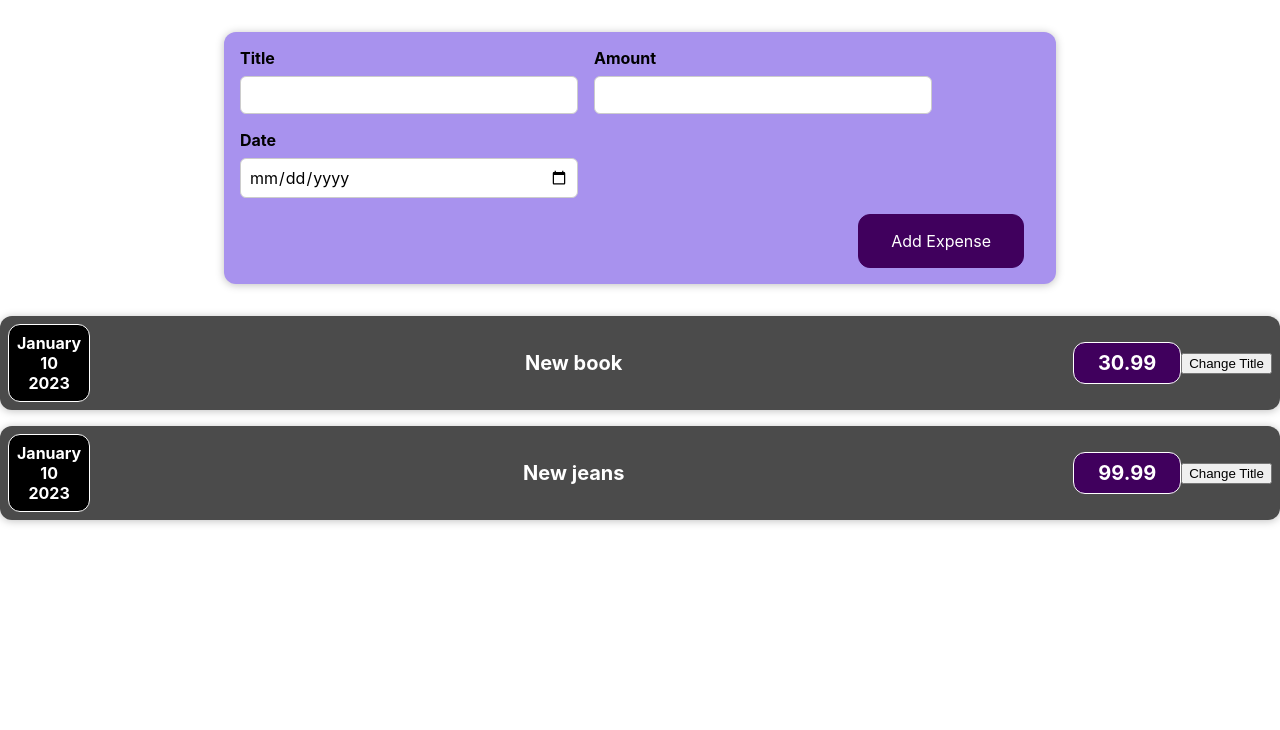
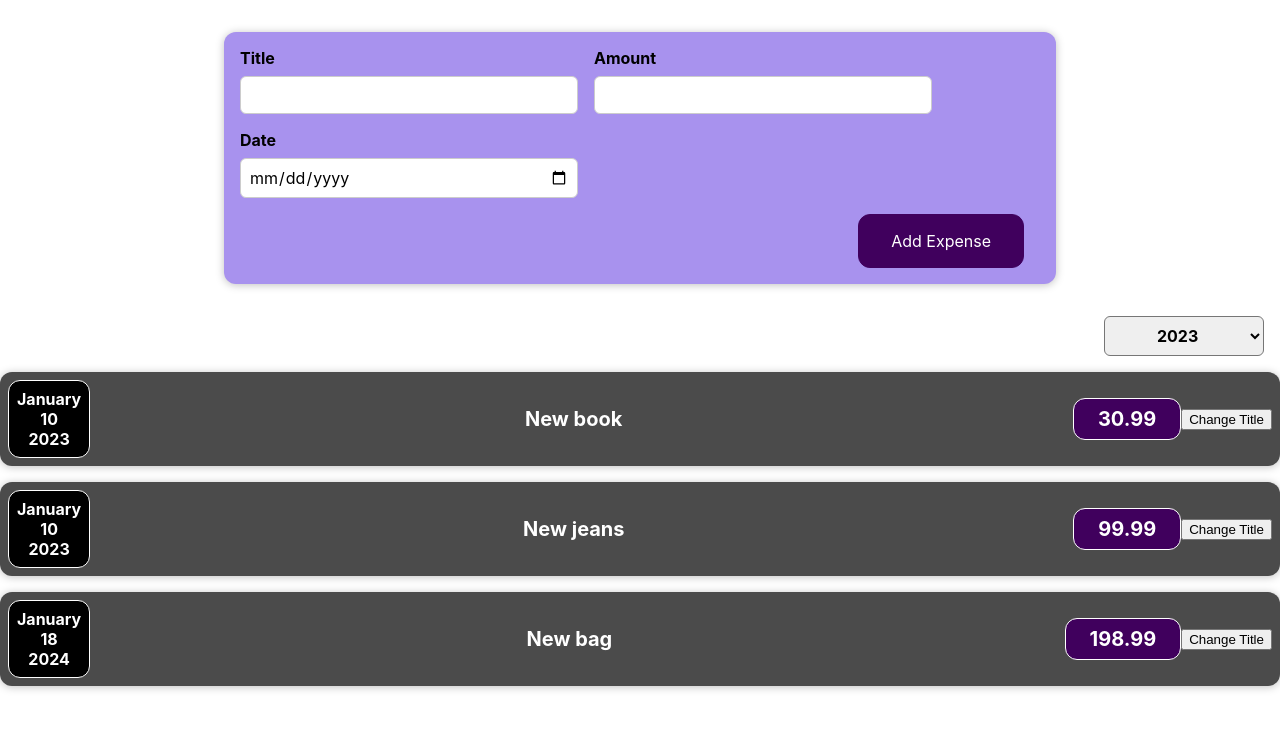
Before and after one commit to KarlMarkusVahe/expenses, a React (Create React App) app: page / in a window 1280 px wide. Shown: the top 730 px of the page. Built offline with nearby package versions, Linux system fonts and the light colour scheme.

Commit message:
Filter WIP

```diff
--- a/src/App.js
+++ b/src/App.js
@@ -3,6 +3,7 @@
 
 import ExpenseItem from "./components/Expenses/ExpenseItem";
 import NewExpense from "./components/NewExpense/NewExpense";
+import ExpensesFilter from "./components/Expenses/ExpensesFilter";
 
 function App() {
     const expenses = [
@@ -15,6 +16,11 @@
             date: new Date(2023, 0, 10),
             title: 'New jeans',
             price: 99.99
+        },
+        {
+            date: new Date(2024, 0, 18),
+            title: 'New bag',
+            price: 198.99
         }
     ]
 
@@ -26,8 +32,10 @@
   return (
     <div className="App">
         <NewExpense onAddExpense={addExpenseHandler}></NewExpense>
-      <ExpenseItem expenseData={expenses[0]}></ExpenseItem>
+        <ExpensesFilter></ExpensesFilter>
+        <ExpenseItem expenseData={expenses[0]}></ExpenseItem>
         <ExpenseItem expenseData={expenses[1]}></ExpenseItem>
+        <ExpenseItem expenseData={expenses[2]}></ExpenseItem>
     </div>
   );
 }
--- /dev/null
+++ b/src/components/Expenses/ExpensesFilter.css
@@ -0,0 +1,24 @@
+.expenses-filter {
+    color: white;
+    padding: 0 1rem;
+}
+
+.expenses-filter__control {
+    display: flex;
+    width: 100%;
+    align-items: center;
+    justify-content: space-between;
+    margin: 1rem 0;
+}
+
+.expenses-filter label {
+    font-weight: bold;
+    margin-bottom: 0.5rem;
+}
+
+.expenses-filter select {
+    font: inherit;
+    padding: 0.5rem 3rem;
+    font-weight: bold;
+    border-radius: 6px;
+}
--- /dev/null
+++ b/src/components/Expenses/ExpensesFilter.js
@@ -0,0 +1,20 @@
+import React from 'react';
+
+import './ExpensesFilter.css';
+
+const ExpensesFilter = () => {
+    return (
+        <div className='expenses-filter'>
+            <div className='expenses-filter__control'>
+                <label>Filter by year</label>
+                <select>
+                    <option value='2023'>2023</option>
+                    <option value='2024'>2024</option>
+                    <option value='2025'>2025</option>
+                </select>
+            </div>
+        </div>
+    );
+};
+
+export default ExpensesFilter;
```
